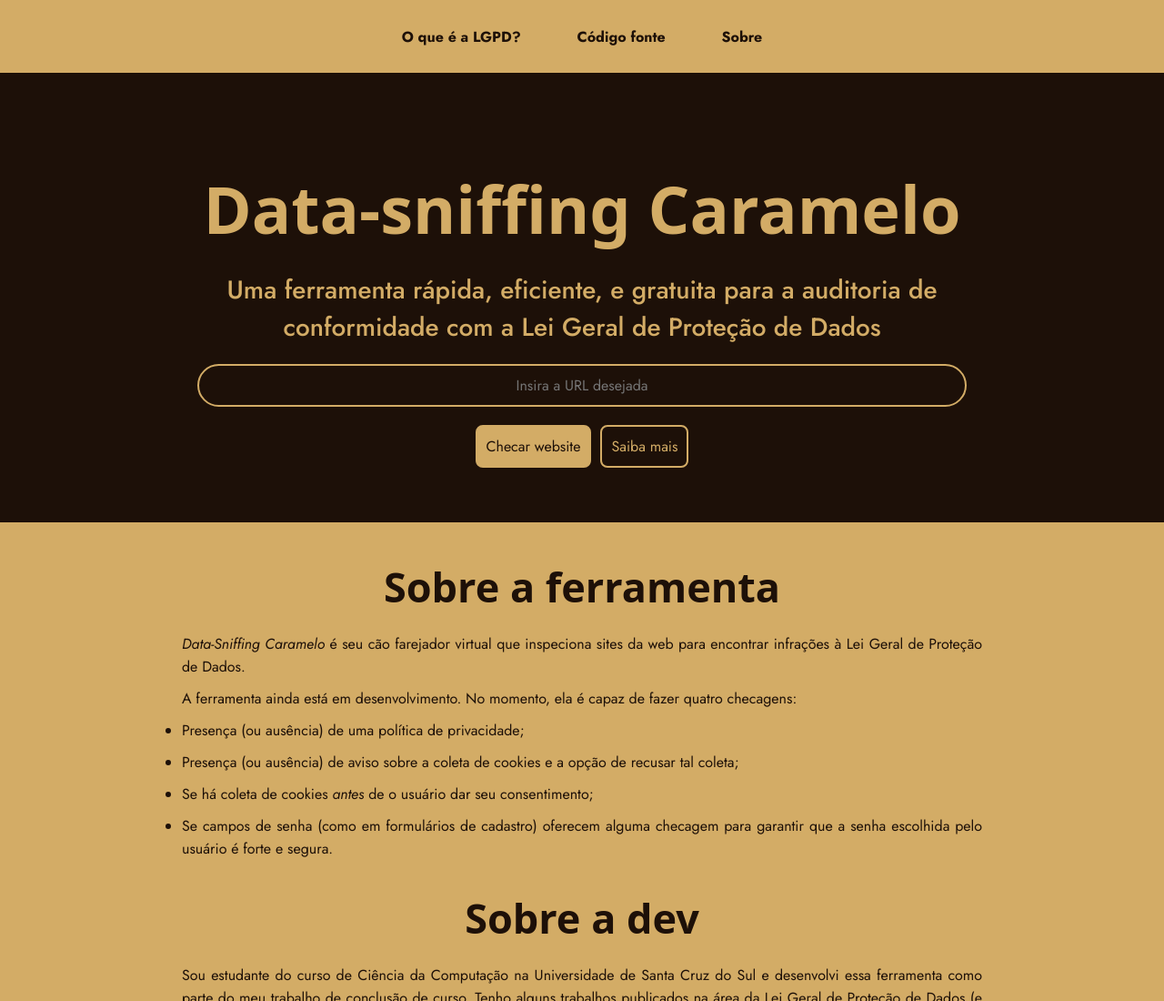
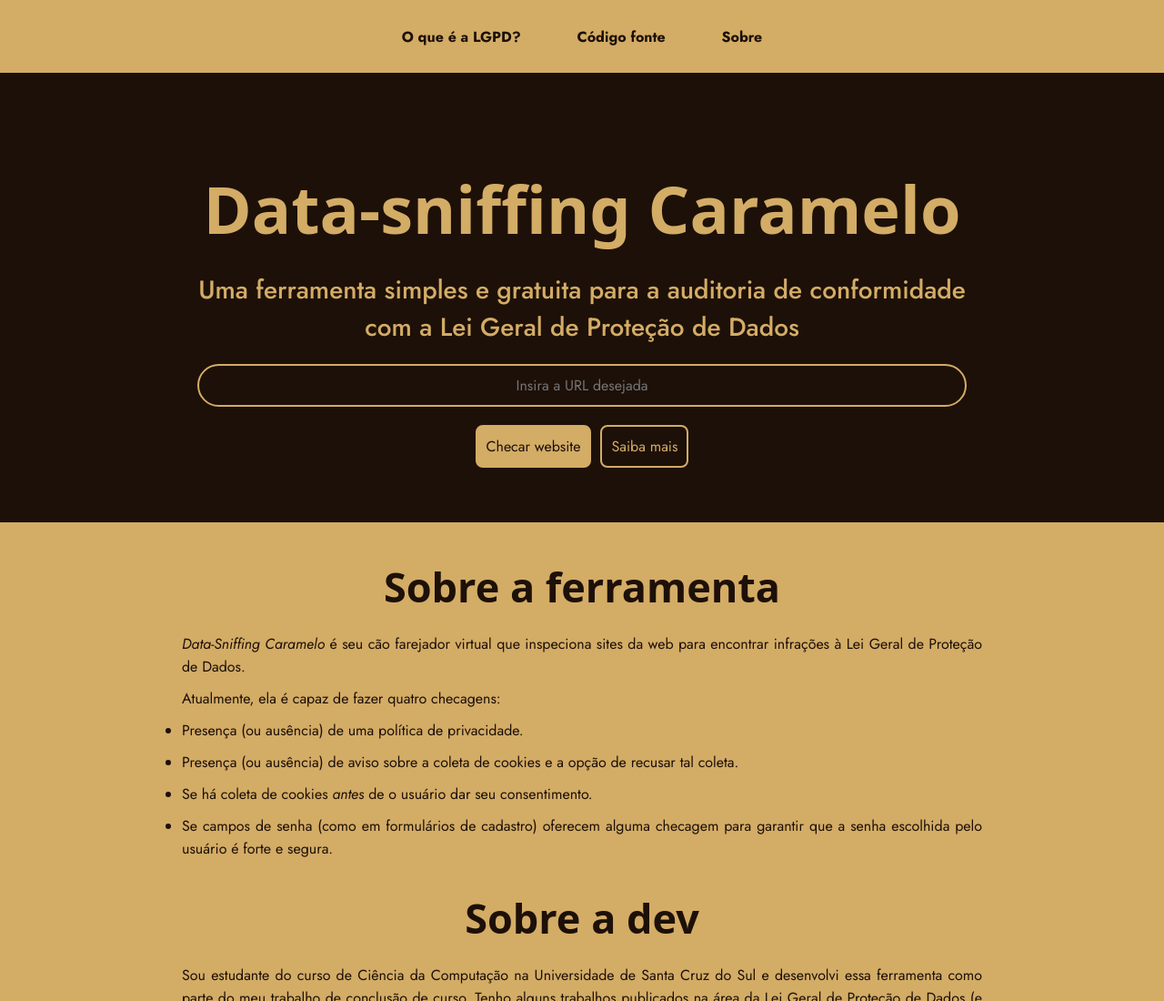
Before and after one commit to mchd-nat/rust-undergrad-thesis, a plain HTML site: page index.html in a window 1280 px wide. Shown: the top 1100 px of the page at 91% size. Drawn offline with Linux system fonts and the light colour scheme; a web font is replaced by a local one.

Commit message:
changed text on the html

```diff
--- a/index.html
+++ b/index.html
@@ -53,7 +53,7 @@ SPDX-License-Identifier: GPL-3.0-or-later
         <!--<img class="decoration" src="./assets/images/site.png" alt="" />-->
         <h1>Data-sniffing Caramelo</h1>
         <p id="subtitle">
-          Uma ferramenta rápida, eficiente, e gratuita para a auditoria de
+          Uma ferramenta simples e gratuita para a auditoria de
           conformidade com a Lei Geral de Proteção de Dados
         </p>
         <section class="input_section">
@@ -101,11 +101,11 @@ SPDX-License-Identifier: GPL-3.0-or-later
           Proteção de Dados.
         </p>
         <p>
-          A ferramenta ainda está em desenvolvimento. No momento, ela é capaz de fazer quatro checagens:
+          Atualmente, ela é capaz de fazer quatro checagens:
           <ul>
-            <li>Presença (ou ausência) de uma política de privacidade;</li>
-            <li>Presença (ou ausência) de aviso sobre a coleta de cookies e a opção de recusar tal coleta;</li>
-            <li>Se há coleta de cookies <em>antes</em> de o usuário dar seu consentimento;</li>
+            <li>Presença (ou ausência) de uma política de privacidade.</li>
+            <li>Presença (ou ausência) de aviso sobre a coleta de cookies e a opção de recusar tal coleta.</li>
+            <li>Se há coleta de cookies <em>antes</em> de o usuário dar seu consentimento.</li>
             <li>Se campos de senha (como em formulários de cadastro) oferecem alguma checagem para garantir que a senha escolhida pelo usuário é forte e segura.</li>
           </ul>
         </p>
```
